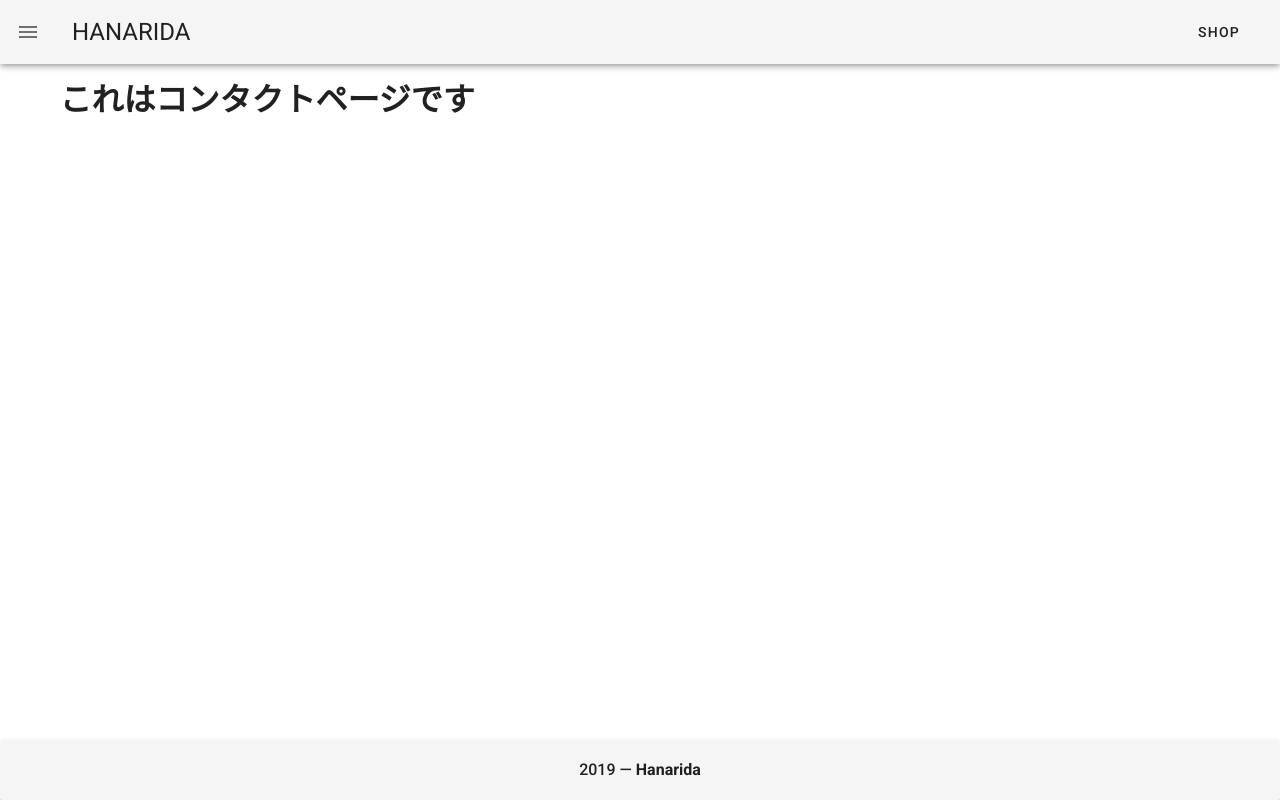
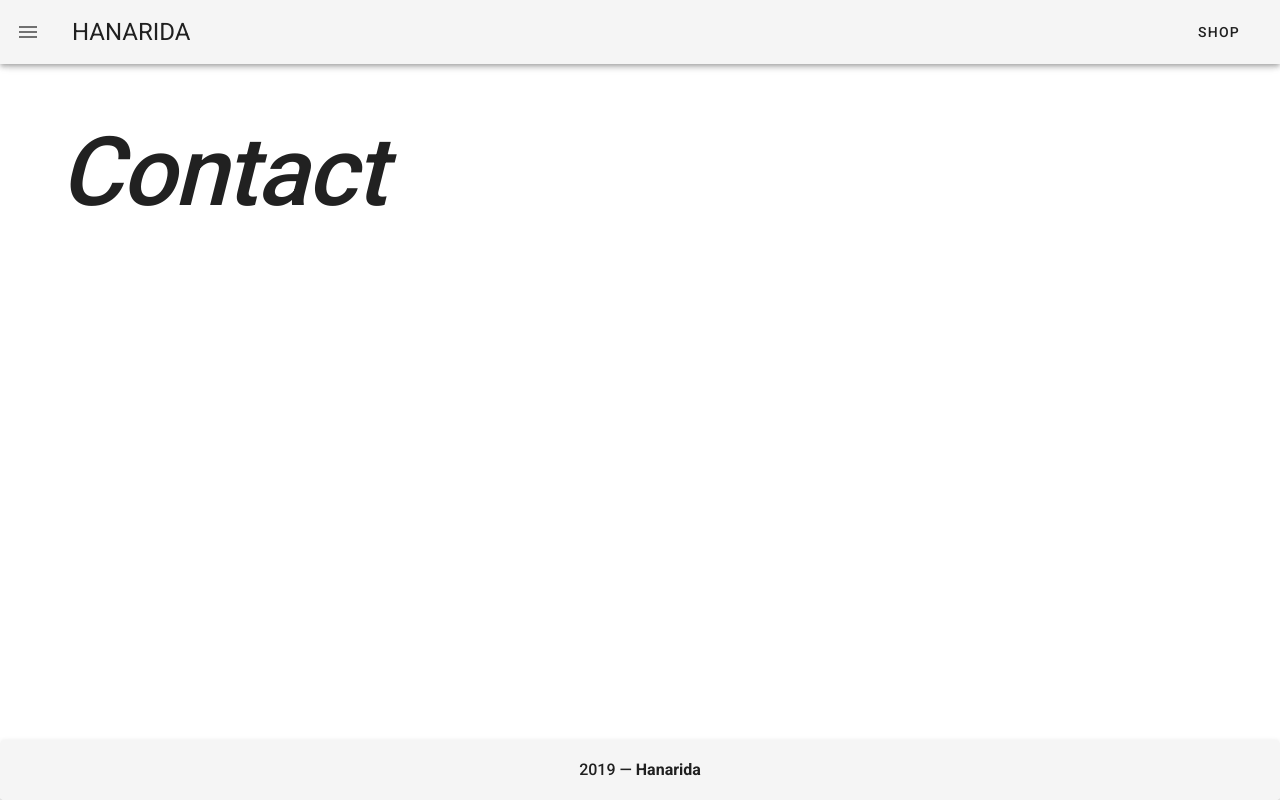
Before and after one commit to kiri9120/hanarida2, a Vue app: page /contact in a window 1280 px wide. Built offline with nearby package versions, Linux system fonts and the light colour scheme.

Commit message:
update headline font

```diff
--- a/src/views/About.vue
+++ b/src/views/About.vue
@@ -1,7 +1,7 @@
 <template>
   <div class="about">
     <v-container>
-      <h1 class="display-4 my-12">About</h1>
+      <h1 class="display-4 my-12 font-italic font-weight-medium">About</h1>
       <div class="slash-wrapper my-12">
         <div class="slash-text">
           <div title="Vision" class="top"></div>
--- a/src/views/Contact.vue
+++ b/src/views/Contact.vue
@@ -1,7 +1,7 @@
 <template>
-  <div class="member">
+  <div class="contact">
     <v-container>
-      <h1>これはコンタクトページです</h1>
+      <h1 class="display-4 my-12 font-italic font-weight-medium">Contact</h1>
     </v-container>
   </div>
 </template>
--- a/src/views/Gallery.vue
+++ b/src/views/Gallery.vue
@@ -1,7 +1,7 @@
 <template>
   <div class="member">
     <v-container>
-      <h1 class="display-4 my-12">Gallery</h1>
+      <h1 class="display-4 my-12 font-italic font-weight-medium">Gallery</h1>
       <v-parallax src="../assets/flower-bg.jpg" height="400">
       </v-parallax>
     </v-container>
--- a/src/views/Member.vue
+++ b/src/views/Member.vue
@@ -1,7 +1,7 @@
 <template>
   <div class="member">
     <v-container>
-      <h1 class="display-4 my-12">Member</h1>
+      <h1 class="display-4 my-12 font-italic font-weight-medium">Member</h1>
       <v-row no-gutters>
         <v-col v-for="(member, index) in members" :key="index" cols="6" sm="4" lg="3" class="pa-2">
           <v-card shaped tile raised>
--- a/src/views/News.vue
+++ b/src/views/News.vue
@@ -1,7 +1,7 @@
 <template>
-  <div class="member">
+  <div class="news">
     <v-container>
-      <h1>これはニュースページです</h1>
+      <h1 class="display-4 my-12 font-italic font-weight-medium">News</h1>
     </v-container>
   </div>
 </template>
```
